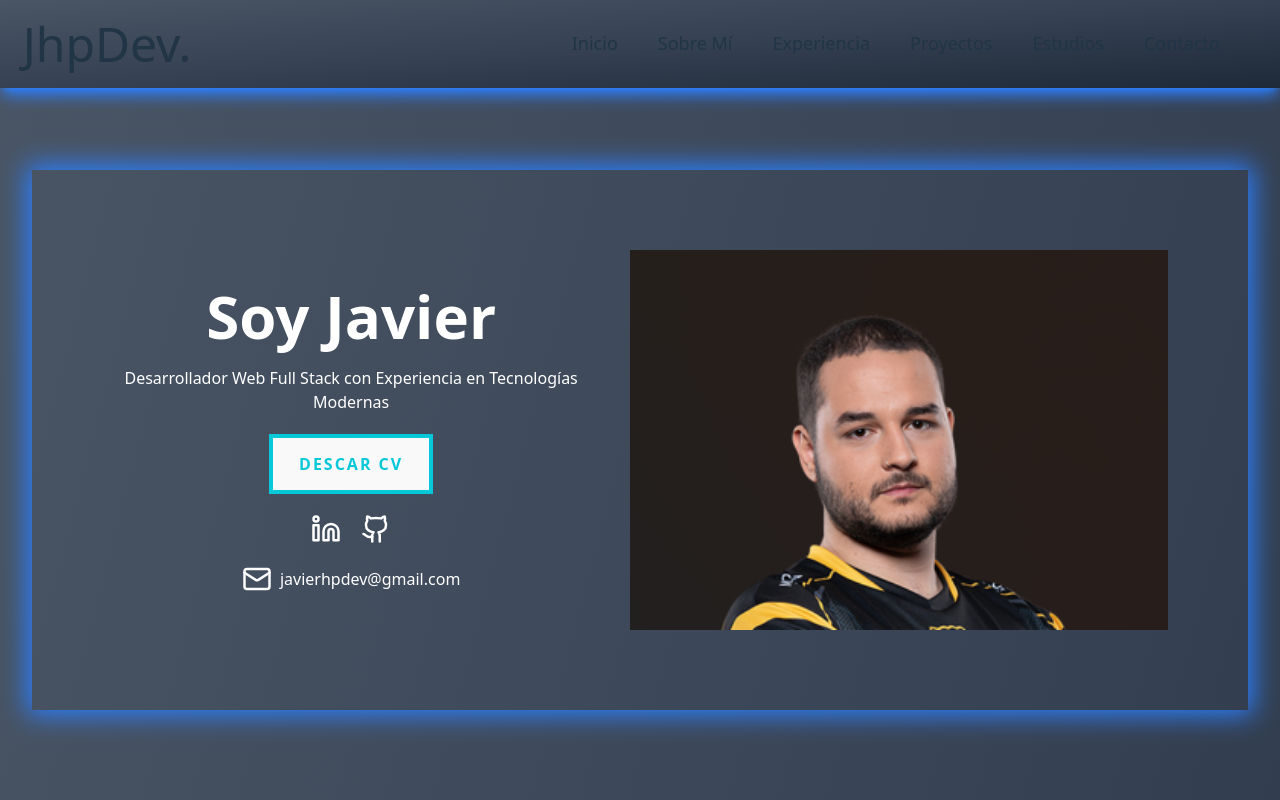
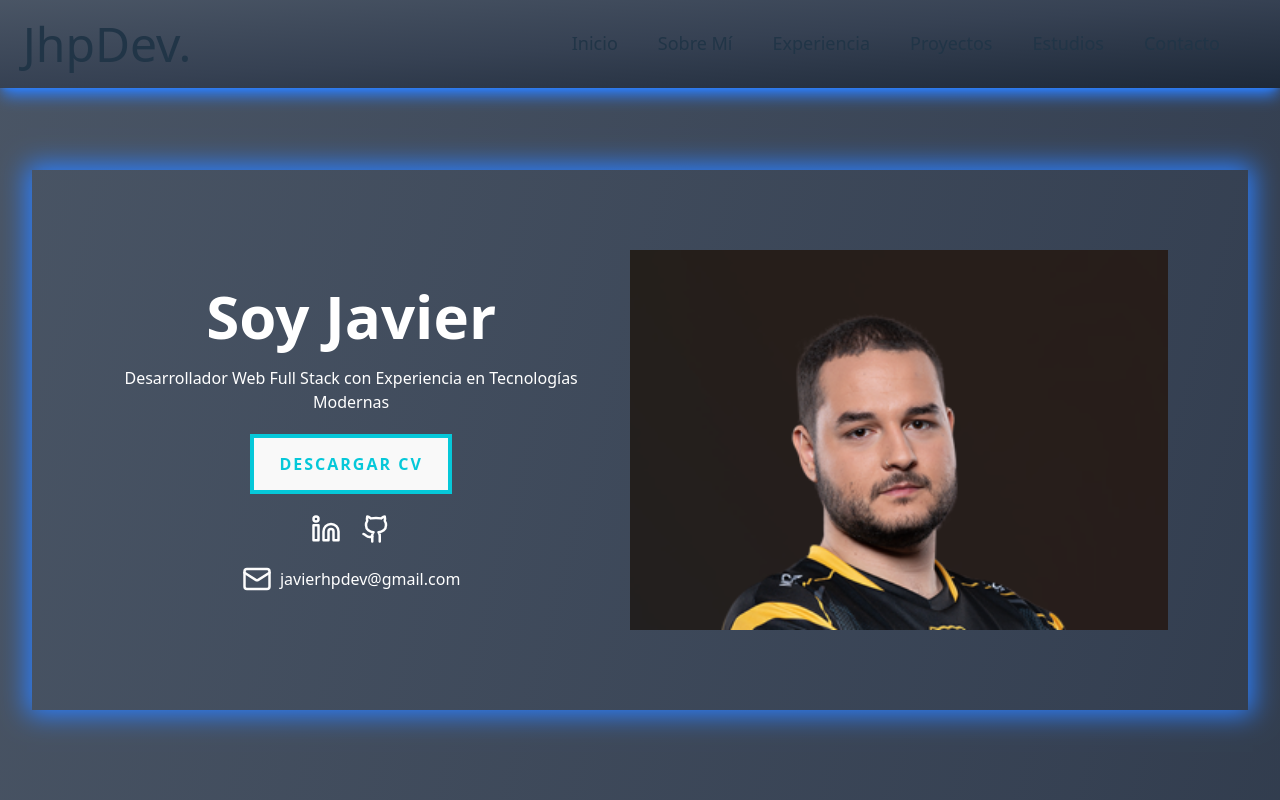
Before and after one commit to javihpdev/javihpdev.github.io, a React (Vite) app: page / in a window 1280 px wide. Shown: the top 800 px of the page. Built offline with nearby package versions, Linux system fonts and the light colour scheme.

Commit message:
arreglado el nombre del boton

```diff
--- a/src/routes/Inicio/Inicio.tsx
+++ b/src/routes/Inicio/Inicio.tsx
@@ -13,7 +13,7 @@ function Inicio() {
                 <p>Desarrollador Web Full Stack con Experiencia en Tecnologías Modernas</p>
                 </div>
                 <Button>
-                    Descar CV
+                    Descargar CV
                 </Button>
                 {/* Div botones enlaces */}
                 <div className="flex gap-5">
```
